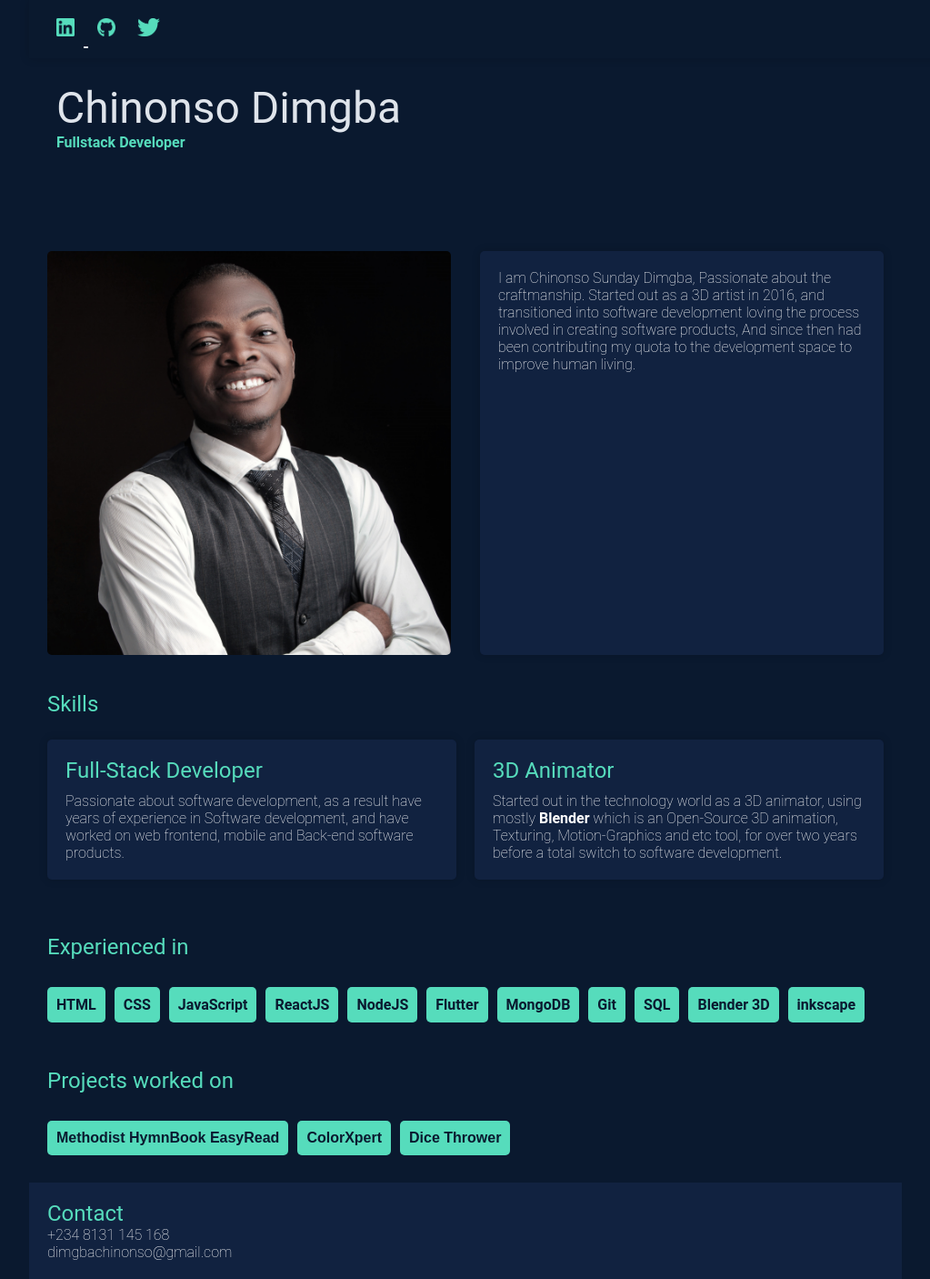
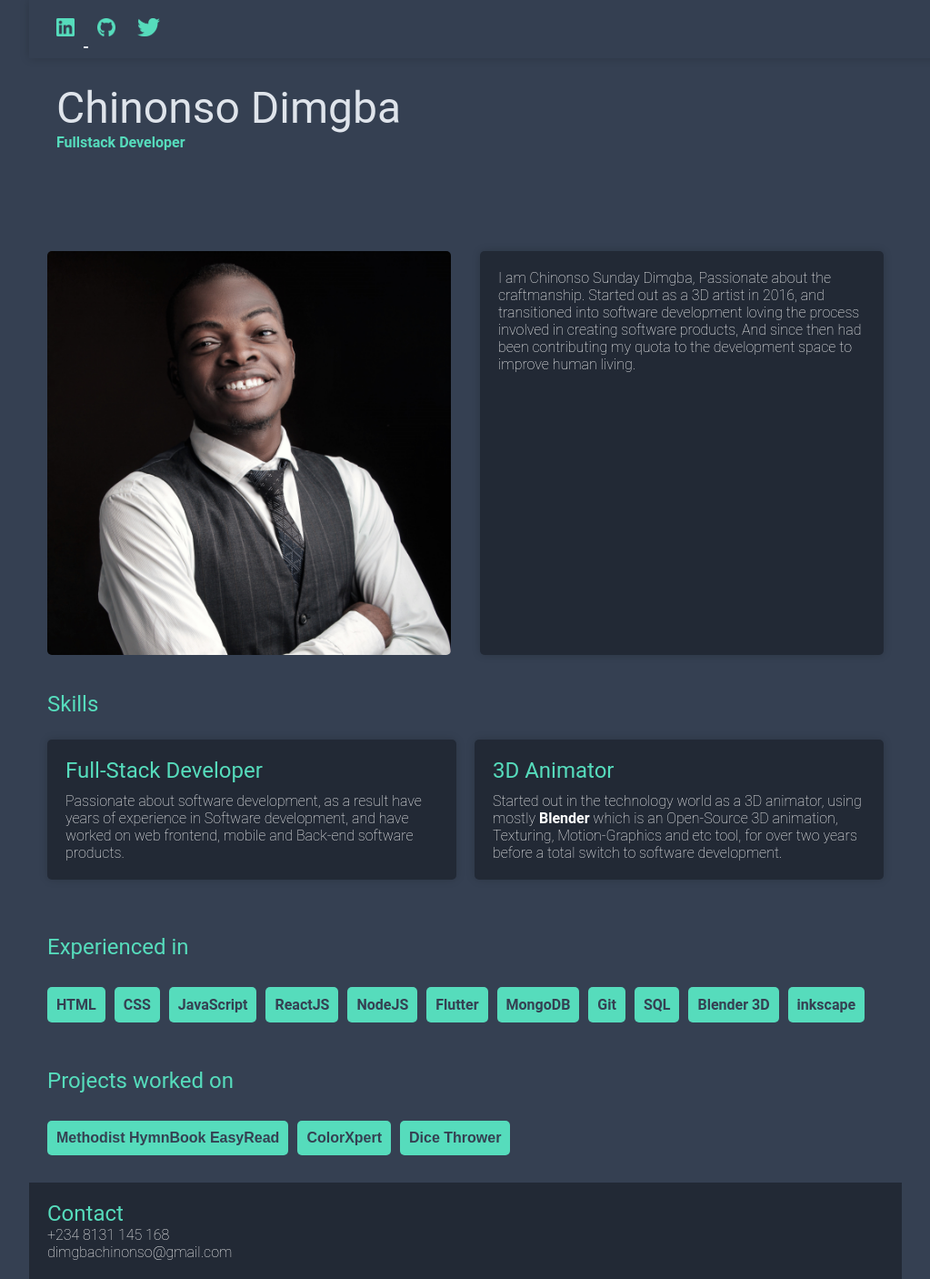
Before and after one commit to lordcsd/portFolioWebSite, a PHP site: page / in a window 1280 px wide. Shown: the whole page at 91% size, without its empty margins (128-1151 px from the left). Run offline with PHP 8.4, Linux system fonts and the light colour scheme.

Commit message:
ui color changes

```diff
--- a/index.html
+++ b/index.html
@@ -42,13 +42,17 @@
       </p>
     </div>
 
-    <h1 style="margin: 40px 5px 5px 20px">Skills</h1>
+    <h1 style="margin: 40px 5px 5px 20px" class="sectionTitle">Skills</h1>
     <div class="cardContain"></div>
 
-    <h1 style="margin: 40px 5px 5px 20px">Experienced in</h1>
+    <h1 style="margin: 40px 5px 5px 20px" class="sectionTitle">
+      Experienced in
+    </h1>
     <div class="technologies"></div>
 
-    <h1 style="margin: 40px 5px 5px 20px">Projects worked on</h1>
+    <h1 style="margin: 40px 5px 5px 20px" class="sectionTitle">
+      Projects worked on
+    </h1>
     <div class="completedProjects">
       <a
         href="https://play.google.com/store/apps/details?id=com.truce.methodisthymnbookeasyread"
@@ -63,7 +67,6 @@
       >
     </div>
 
-
     <footer>
       <div>
         <h1>Contact</h1>
--- a/style.css
+++ b/style.css
@@ -1,6 +1,6 @@
 :root {
-  --darkBG: #0a192f;
-  --lightBG: #112240;
+  --darkBG: #354052;
+  --lightBG: #222935;
   --blueLight: #ffffff;
   --greenLight: #56dcbc;
   --white: #dfe4eb;
@@ -129,6 +129,10 @@ h1 {
   border-radius: 5px;
   box-shadow: var(--shadow);
 }
+.someCard:hover{
+  transition: 1s ease-in;
+
+}
 
 .someCard > h1 {
   margin-bottom: 10px;
```
